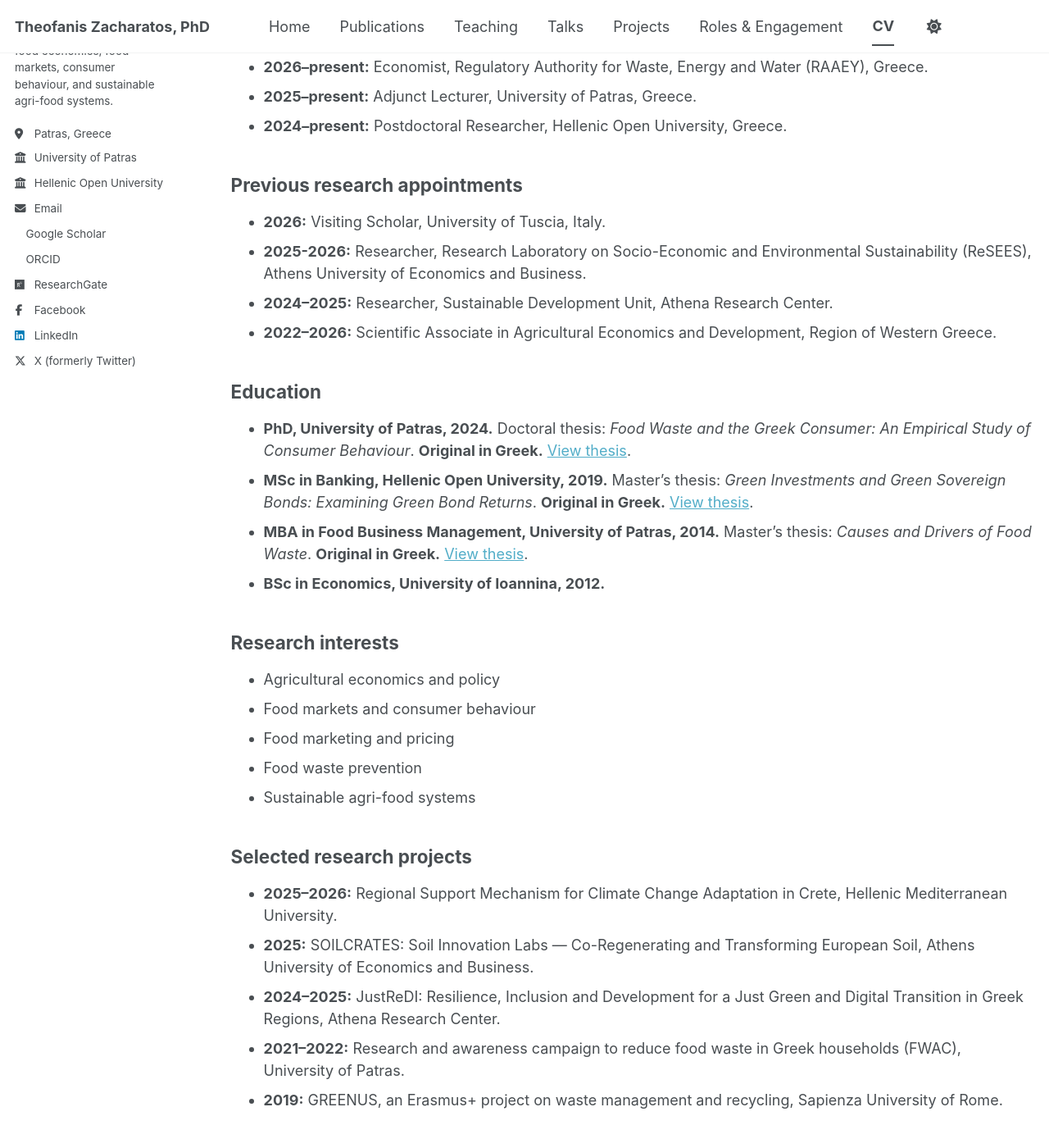
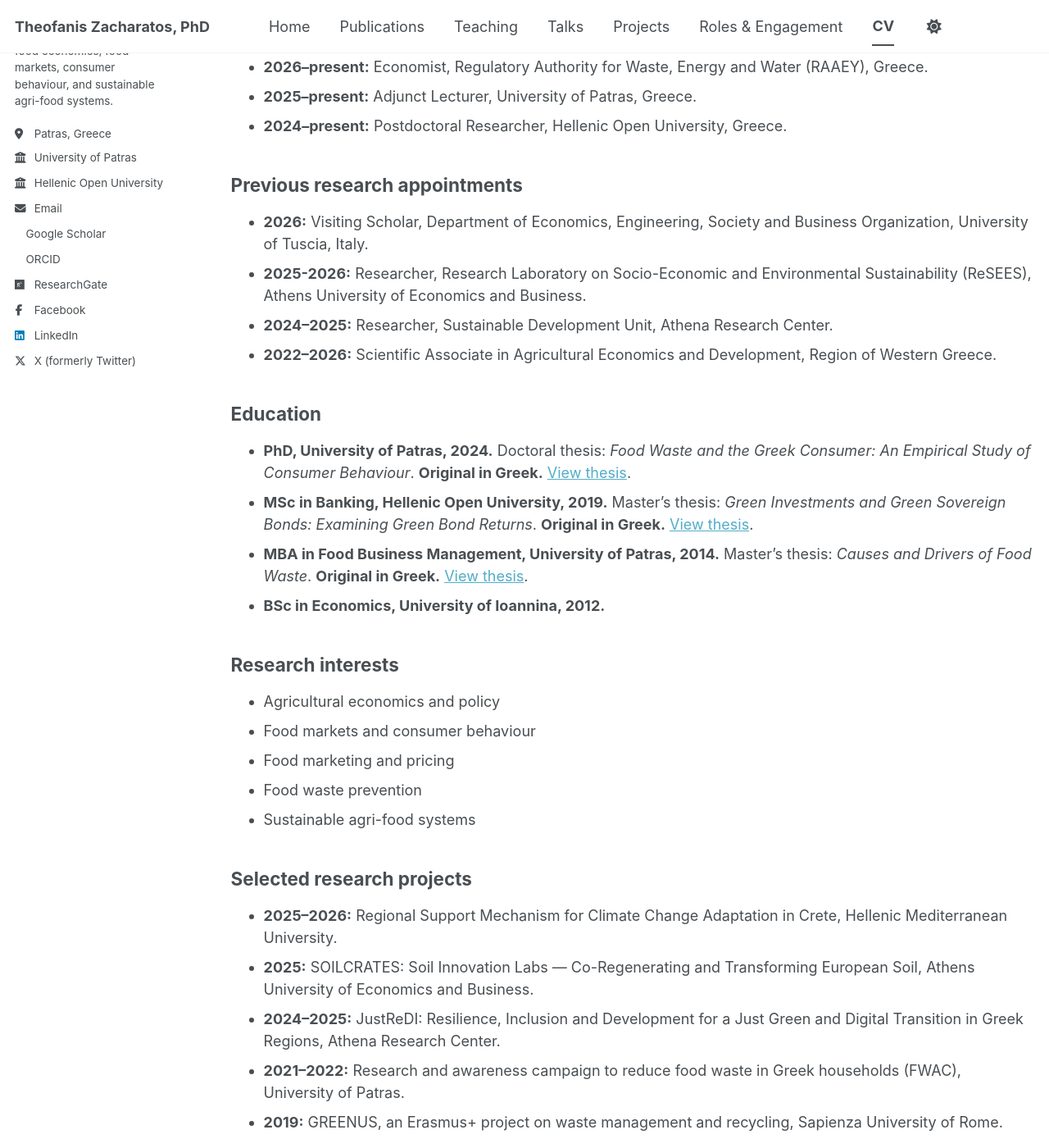
Before and after one commit to TheofanisZacharatos/theofaniszacharatos.github.io, a Jekyll site: the page built from _pages/cv.md, in a window 1280 px wide and 1400 px high, scrolled down 325 px. Shown: the whole window at 82% size. Built offline with Jekyll 4.4.1, drawn with Linux system fonts in a browser that asks for light colours; a style sheet for code colours, icons or effects is not loaded; some of the changed text lies outside the part shown.

Commit message:
Update cv.md

```diff
--- a/_pages/cv.md
+++ b/_pages/cv.md
@@ -19,7 +19,7 @@ I am an economist and researcher working on agricultural economics, food markets
 
 ## Previous research appointments
 
-- **2026:** Visiting Scholar, University of Tuscia, Italy.
+- **2026:** Visiting Scholar, Department of Economics, Engineering, Society and Business Organization, University of Tuscia, Italy.
 - **2025-2026:** Researcher, Research Laboratory on Socio-Economic and Environmental Sustainability (ReSEES), Athens University of Economics and Business.
 - **2024–2025:** Researcher, Sustainable Development Unit, Athena Research Center.
 - **2022–2026:** Scientific Associate in Agricultural Economics and Development, Region of Western Greece.
@@ -49,8 +49,8 @@ I am an economist and researcher working on agricultural economics, food markets
 
 ## Scholarships
 
+- **2021:** Teaching support programme, University of Patras.
 - **2019:** EIT Climate-KIC research fellowship, Sapienza University of Rome.
-- **2021:** Teaching support programme, University of Patras.
 
 ## Full academic record
 
```
